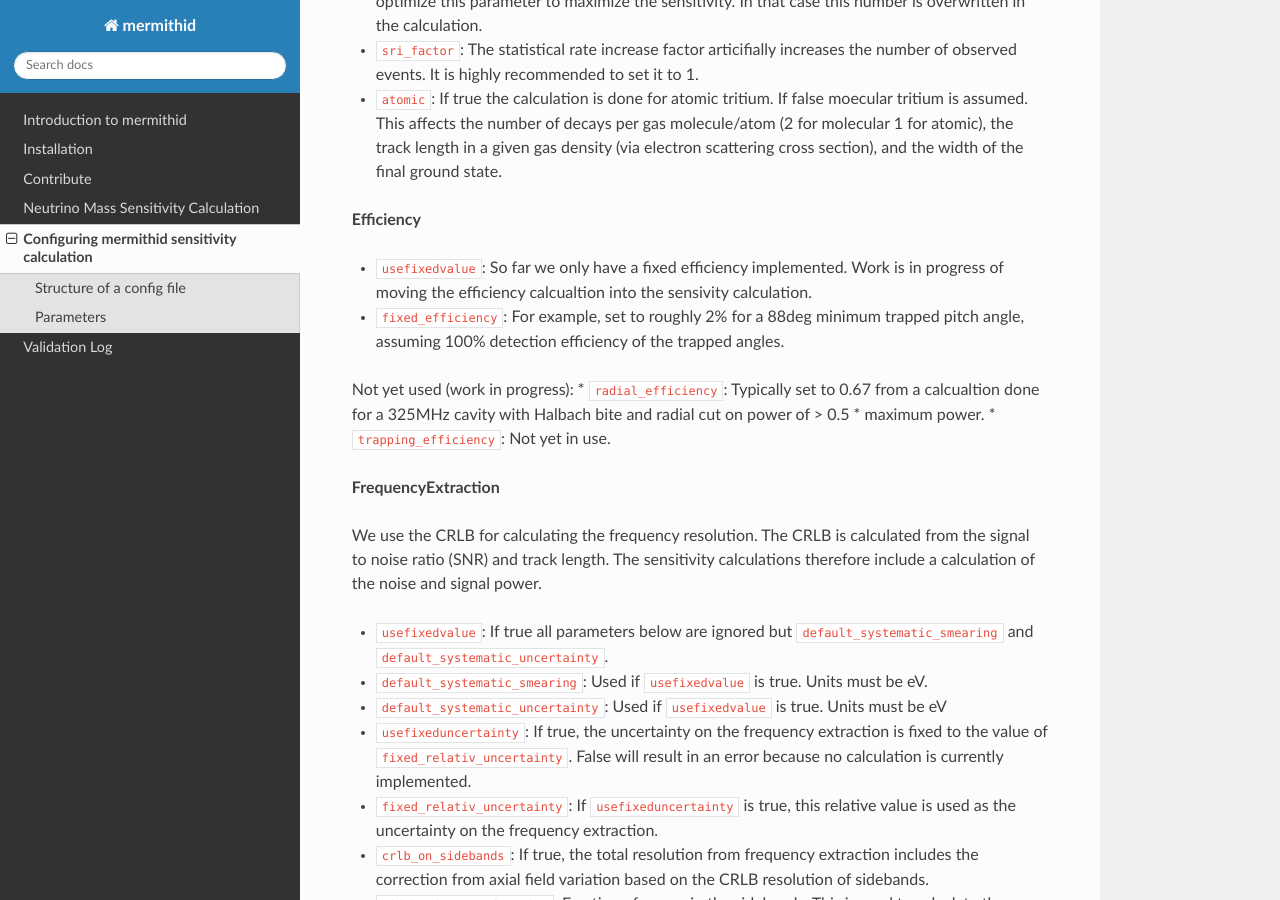
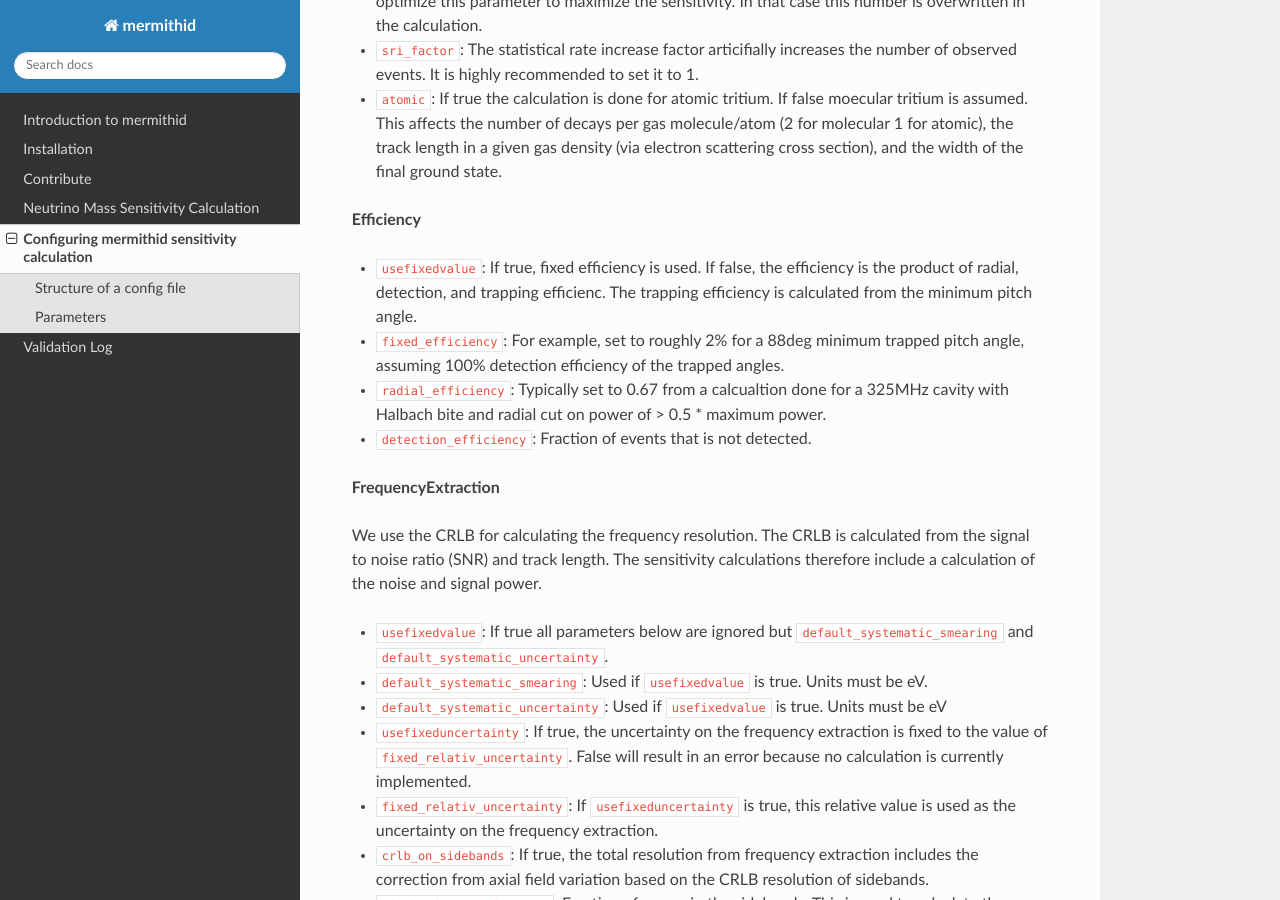
Before and after one commit to project8/mermithid, a Sphinx documentation site: the page built from documentation/sensitivity_configurable_parameters.rst, in a window 1280 px wide and 900 px high, scrolled down 1247 px. Built offline with Sphinx 7.4.7 and the Read the Docs theme 2.0.0, drawn with Linux system fonts in a browser that asks for light colours; pages that are not in the unit, such as notebooks, are missing from menus.

Commit message:
updated documentation to reflect update in efficiency calculation.

```diff
--- a/documentation/sensitivity_configurable_parameters.rst
+++ b/documentation/sensitivity_configurable_parameters.rst
@@ -43,12 +43,10 @@
 
 **Efficiency**
 
-* ``usefixedvalue``: So far we only have a fixed efficiency implemented. Work is in progress of moving the efficiency calcualtion into the sensivity calculation.
+* ``usefixedvalue``: If true, fixed efficiency is used. If false, the efficiency is the product of radial, detection, and trapping efficienc. The trapping efficiency is calculated from the minimum pitch angle.
 * ``fixed_efficiency``: For example, set to roughly 2% for a 88deg minimum trapped pitch angle, assuming 100% detection efficiency of the trapped angles.
-
-Not yet used (work in progress):
 * ``radial_efficiency``: Typically set to 0.67 from a calcualtion done for a 325MHz cavity with Halbach bite and radial cut on power of > 0.5 * maximum power.
-* ``trapping_efficiency``: Not yet in use.
+* ``detection_efficiency``: Fraction of events that is not detected.
 
 **FrequencyExtraction**
 
```
